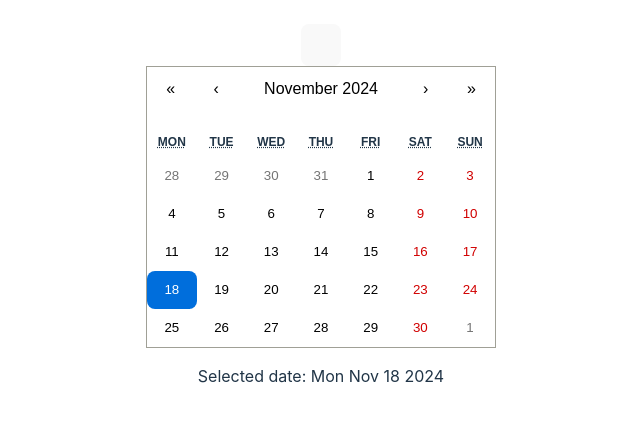
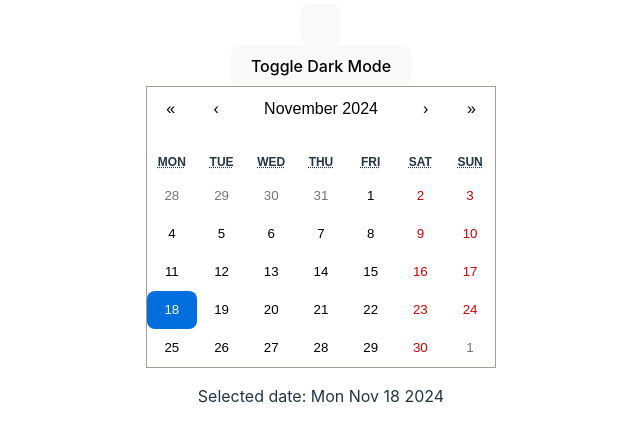
Before and after one commit to Hyper-TH/RASP_Redis, a React (Vite) app in the folder clientapp/client-app/: page /calendar in a window 1280 px wide. Shown: the part 186-628 px from the top of the page, without its empty margins (319-959 px from the left). Built offline with nearby package versions, Linux system fonts and the light colour scheme; no server answers.

Commit message:
Toggle dark/light for calendar

```diff
--- a/clientapp/client-app/src/pages/CalendarPage.jsx
+++ b/clientapp/client-app/src/pages/CalendarPage.jsx
@@ -7,17 +7,31 @@ import ReturnButton from '../components/ReturnButton';
 
 const CalendarPage = ({ backTo }) => {
     const [date, setDate] = useState(new Date());
+    const [darkMode, setDarkMode] = useState(false);
+
     const onChange = (newDate) => {
         setDate(newDate);
-    }
+    };
+
+    const toggle = () => {
+        setDarkMode(!darkMode);
+    };
 
     return (
         <>
             <Link to={backTo}>
                 <ReturnButton />
             </Link>
+
+            <div className={darkMode ? 'dark-mode' : ''}>
+                <button onClick={toggle}>
+                    Toggle {darkMode ? 'Light' : 'Dark'} Mode
+                </button>
+
+                <Calendar onChange={onChange} value={date} />
+            </div>
+
             <div>
-                <Calendar onChange={onChange} value={date} />
                 <p>Selected date: {date?.toDateString()}</p>
             </div>
         </>
```
